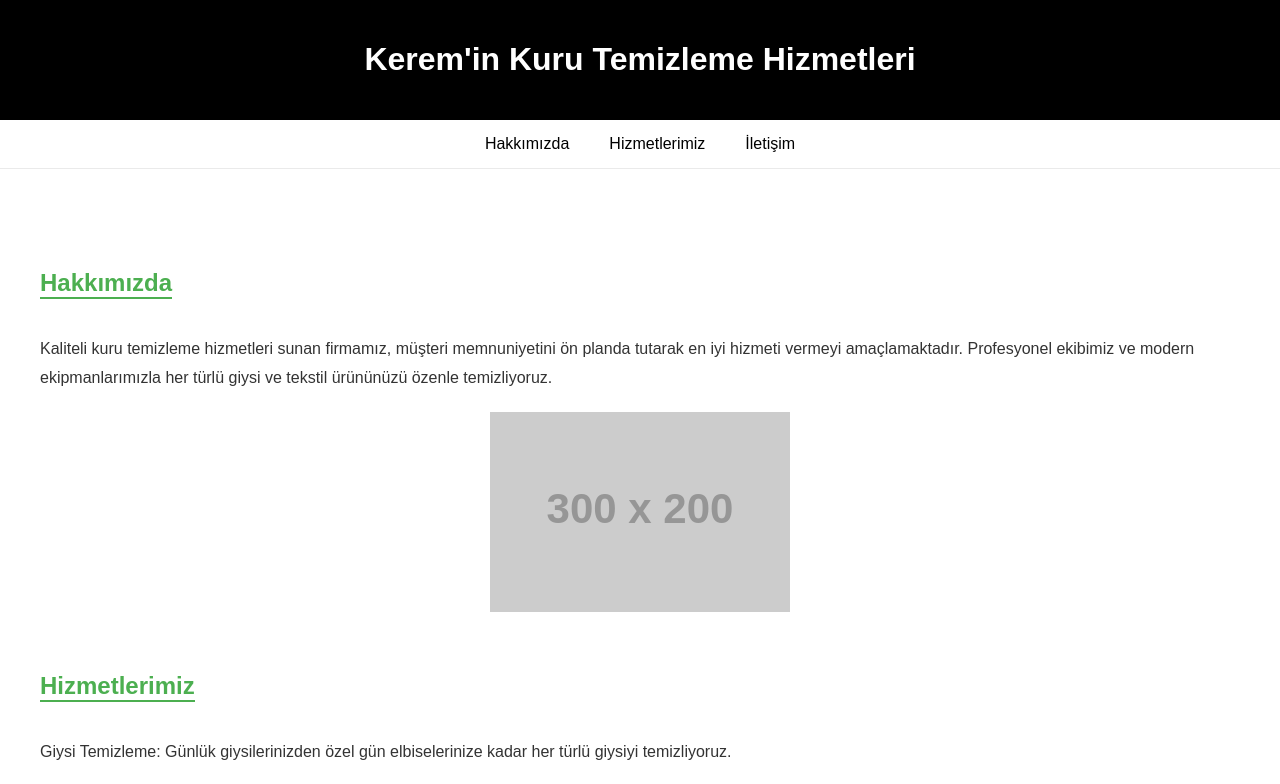
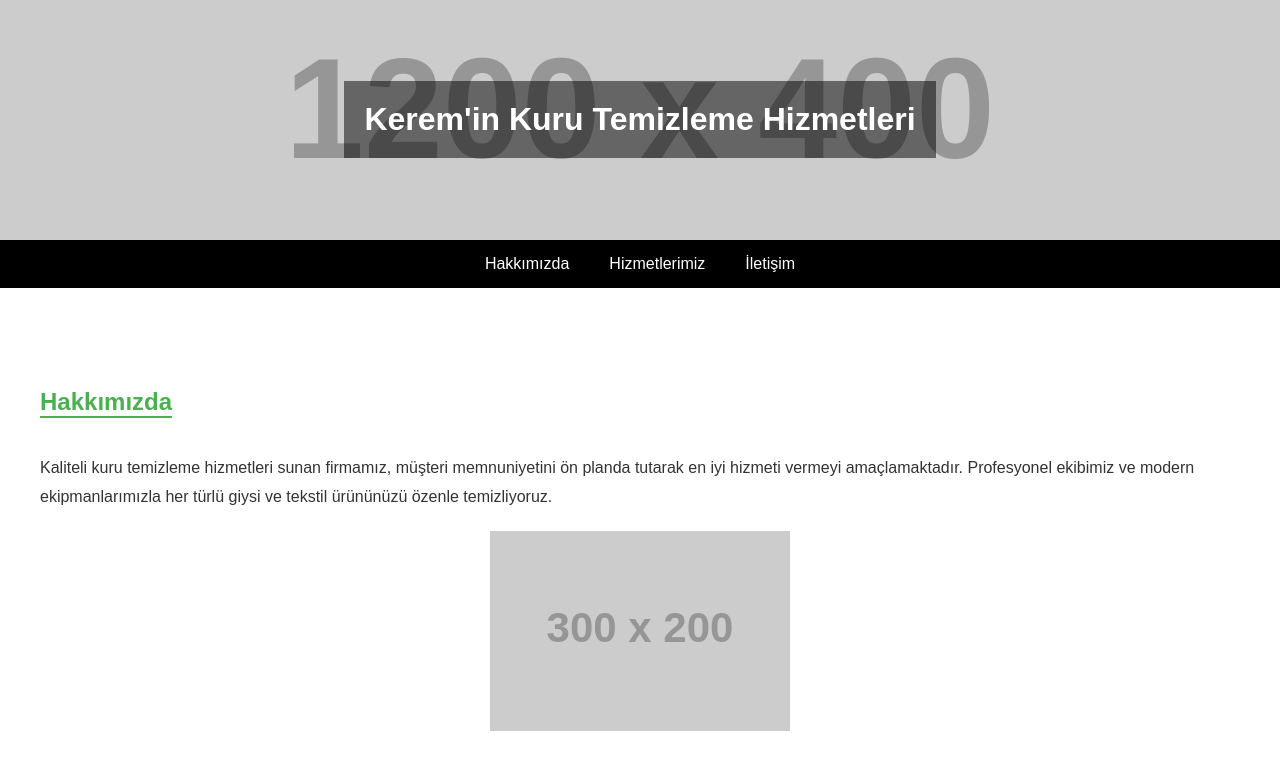
Before and after one commit to keremelkit/orneksayfa, a plain HTML site: page index.html in a window 1280 px wide. Shown: the top 784 px of the page. Drawn offline with Linux system fonts and the light colour scheme; placeholder pictures from the web are drawn by us.

Commit message:
Update index.html

```diff
--- a/index.html
+++ b/index.html
@@ -13,19 +13,24 @@
             color: #333;
         }
         header {
-            background-color: #000;
+            background: url('https://via.placeholder.com/1200x400') no-repeat center center;
+            background-size: cover;
             color: white;
-            padding: 20px 0;
+            padding: 60px 0;
             text-align: center;
+        }
+        header h1 {
+            background-color: rgba(0, 0, 0, 0.5);
+            display: inline-block;
+            padding: 20px;
         }
         nav {
             display: flex;
             justify-content: center;
-            background-color: #fff;
-            border-bottom: 1px solid #eaeaea;
+            background-color: #000;
         }
         nav a {
-            color: #000;
+            color: white;
             padding: 15px 20px;
             text-decoration: none;
             text-align: center;
@@ -51,17 +56,17 @@
         .services p, .contact p, .about p {
             line-height: 1.8;
         }
+        .service-image {
+            width: 100%;
+            max-width: 300px;
+            margin: 20px auto;
+            display: block;
+        }
         footer {
             text-align: center;
             padding: 20px 0;
             background-color: #000;
             color: white;
-        }
-        .service-image {
-            width: 100%;
-            max-width: 300px;
-            margin: 20px auto;
-            display: block;
         }
     </style>
 </head>
```
